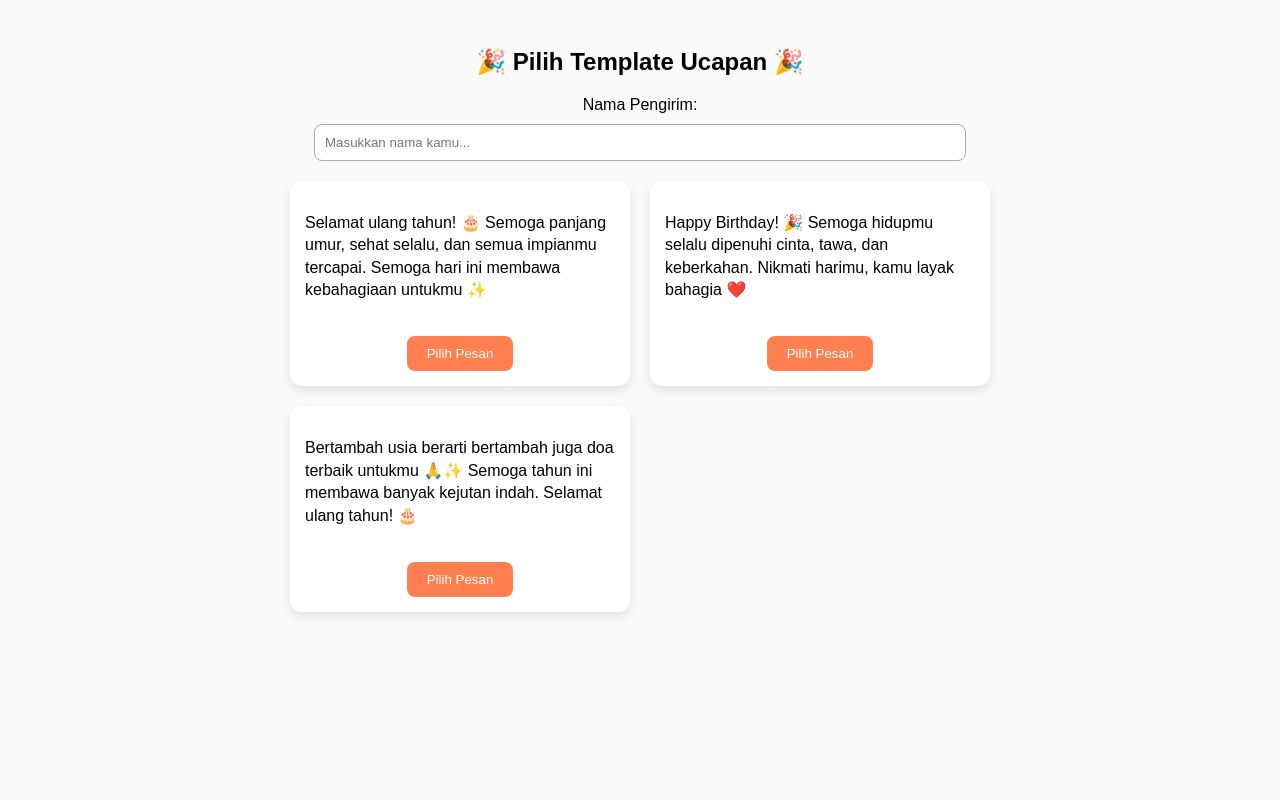
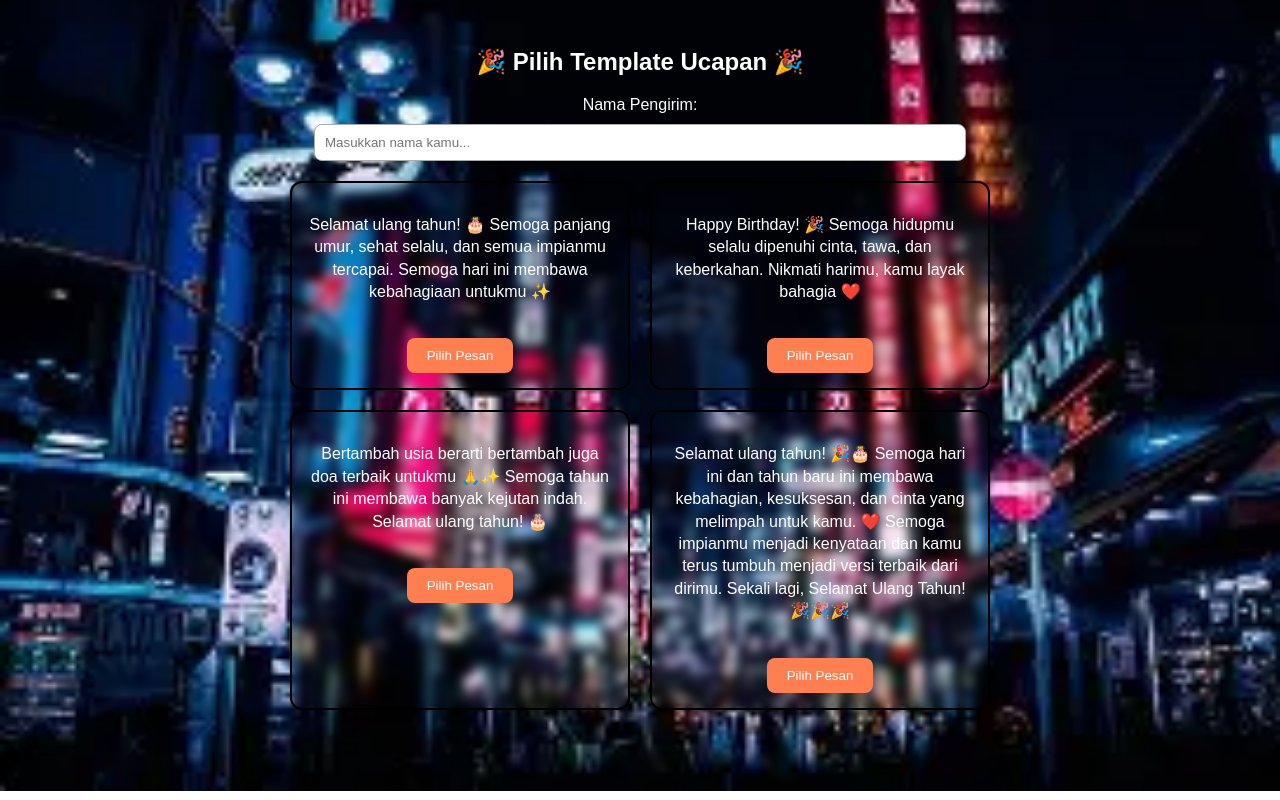
Before and after one commit to ZyboyFZR/Happy-Birthday, a plain HTML site: page index.html in a window 1280 px wide. Drawn offline with Linux system fonts and the light colour scheme.

Commit message:
Add files via upload

```diff
--- a/index.html
+++ b/index.html
@@ -43,6 +43,16 @@
             <button onclick="pilihTemplate(2)">Pilih Pesan</button>
         </div>
 
+        <div class="template-card">
+            <p class="template-text">
+                Selamat ulang tahun! 🎉🎂
+                Semoga hari ini dan tahun baru ini membawa kebahagian, kesuksesan, dan cinta yang melimpah untuk kamu. ❤️
+                Semoga impianmu menjadi kenyataan dan kamu terus tumbuh menjadi versi terbaik dari dirimu.
+                Sekali lagi, Selamat Ulang Tahun! 🎉🎉🎉
+            </p>
+            <button onclick="pilihTemplate(3)">Pilih Pesan</button>
+        </div>
+
     </div>
 
     <button id="kirimBtn" class="hidden" onclick="kirimWA()">Kirim ke WhatsApp</button>
--- a/script.js
+++ b/script.js
@@ -10,6 +10,11 @@ Nikmati harimu, kamu layak bahagia ❤️`,
     `Bertambah usia berarti bertambah juga doa terbaik untukmu 🙏✨
 Semoga tahun ini membawa banyak kejutan indah.
 Selamat ulang tahun! 🎂`
+
+    `Selamat ulang tahun
+Semoga hari ini dan tahun baru ini membawa kebahagian, kesuksesan, dan cinta yang melimpah untuk kamu
+Semoga impianmu menjadi kenyataan dan kamu terus tumbuh menjadi versi terbaik dari dirimu
+Sekali lagi, Selamat Ulang Tahun!`
 ];
 
 let selectedMessage = "";
--- a/style.css
+++ b/style.css
@@ -1,9 +1,14 @@
 body {
     font-family: Arial, sans-serif;
-    background: #fafafa;
+    background-image: url("bg/background.png");
+    background-position: center;
+    background-repeat: no-repeat;
+    background-size: cover;
     padding: 20px;
     overflow-x: hidden;
     animation: fadeIn 0.8s ease;
+    color: white;
+    opacity: 70% black;
 }
 
 @keyframes fadeIn {
@@ -45,8 +50,9 @@ input:focus {
 }
 
 .template-card {
-    background: white;
+    backdrop-filter: blur(5px);
     padding: 15px;
+    border: 2px solid black;
     border-radius: 12px;
     box-shadow: 0 4px 10px rgba(0,0,0,0.1);
     transition: transform 0.3s ease, box-shadow 0.3s ease;
@@ -64,7 +70,7 @@ input:focus {
 }
 
 .template-text {
-    text-align: left;
+    text-align: center;
     margin-bottom: 15px;
     line-height: 1.4;
 }
@@ -116,12 +122,13 @@ button:active {
 .popup-box {
     background: #fff;
     padding: 20px;
-    width: 90%;
+    width: 60%;
     max-width: 350px;
     border-radius: 16px;
     box-shadow: 0 8px 25px rgba(0,0,0,0.15);
     text-align: center;
     animation: popupIn 0.3s ease;
+    color: black;
 }
 
 @keyframes popupIn {
@@ -164,12 +171,16 @@ button:active {
     .container {
         padding: 10px;
     }
+
+
     .template-card {
         padding: 12px;
     }
     button {
         width: 100%;
     }
+
+
 }
 
 /* Tablet 480px – 768px */
```
Also changed, not shown: bg/background.png (added).
